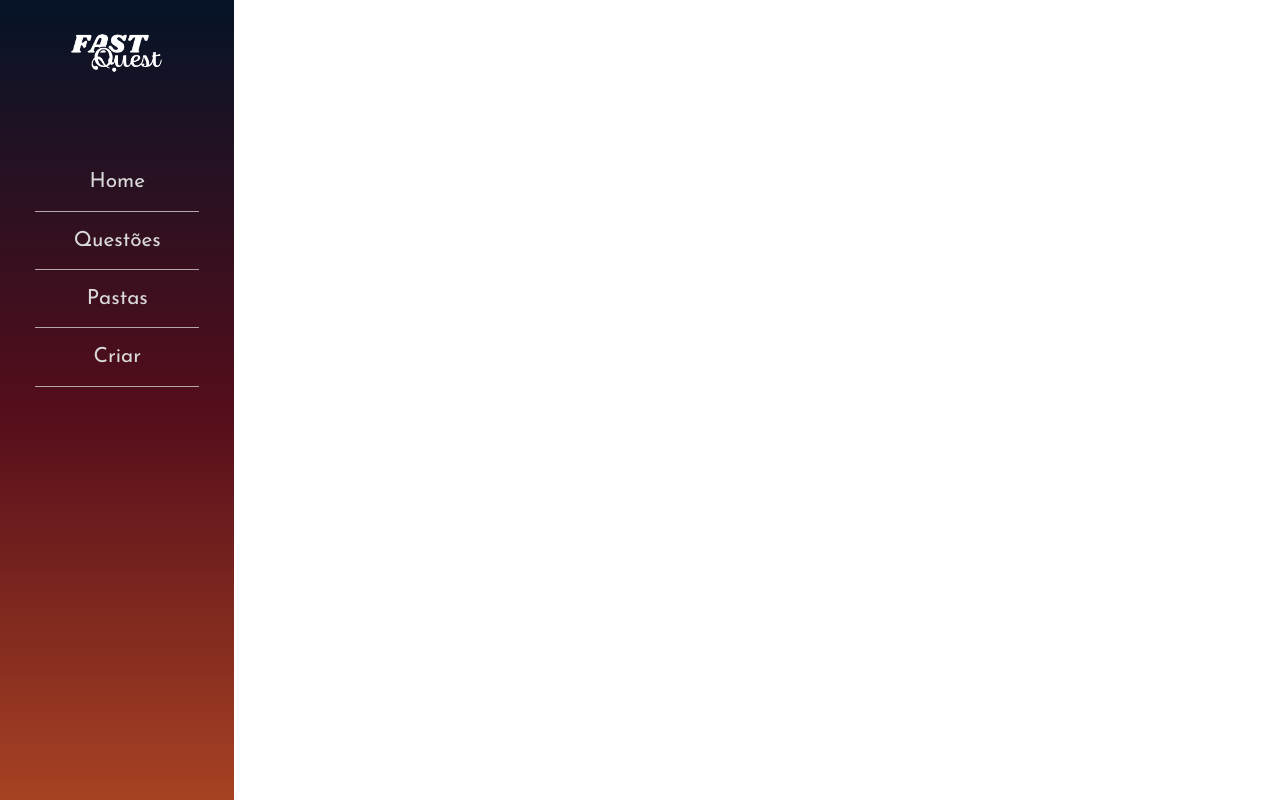
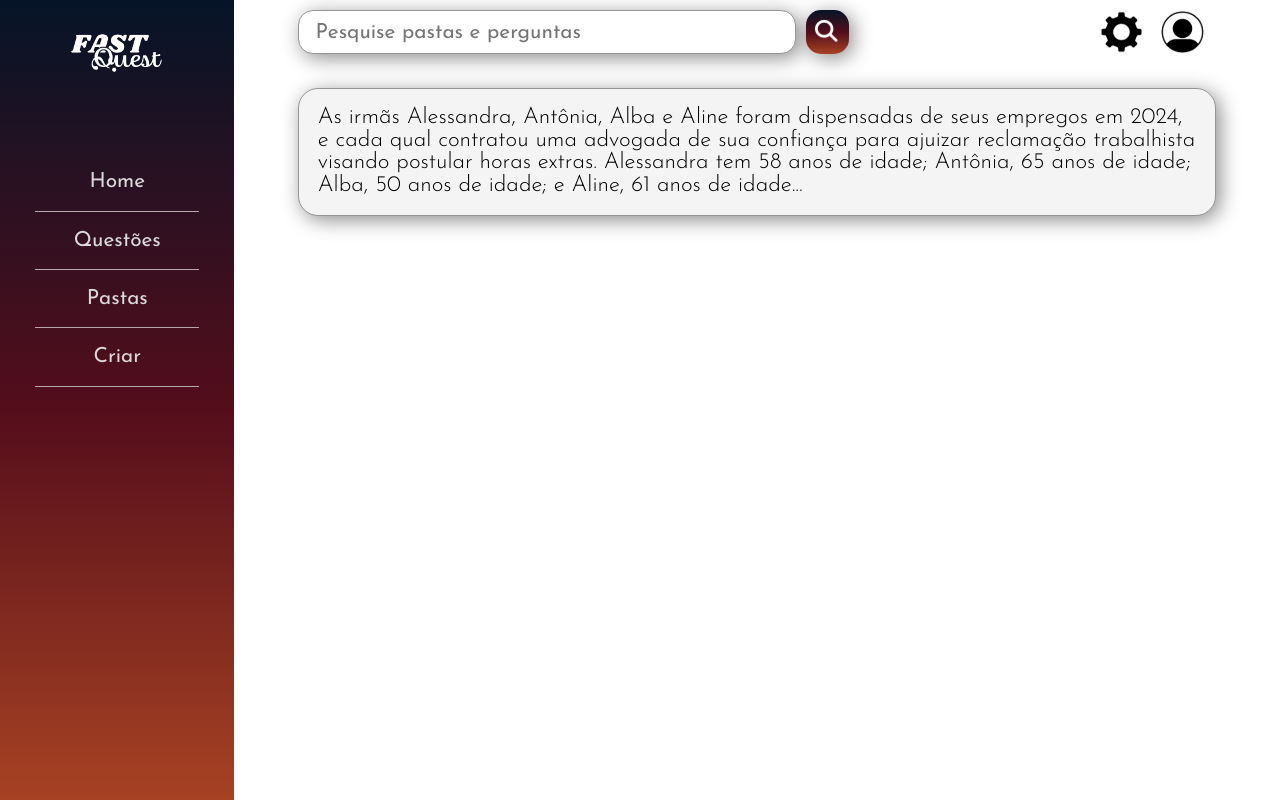
Before and after one commit to anthonypasssos/fastquest, a Vue app: page /search in a window 1280 px wide. Built offline with nearby package versions, Linux system fonts and the light colour scheme; the HTML template or start-up script is replaced by a standard one.

Commit message:
pagina de busca

```diff
--- a/src/assets/main.css
+++ b/src/assets/main.css
@@ -17,3 +17,11 @@
 li {
   list-style: none;
 }
+
+.classic-box {
+  background-color: #F4F4F4;
+  border: .5px solid #979494;
+  border-radius: 20px;
+  filter: drop-shadow(4px 4px 10px #8b8b8b);
+  padding: 2%;
+}
--- a/src/router/index.ts
+++ b/src/router/index.ts
@@ -9,14 +9,14 @@ const router = createRouter({
       name: 'home',
       component: HomeView,
     },
-    // {
-    //   path: '/about',
-    //   name: 'about',
-    //   // route level code-splitting
-    //   // this generates a separate chunk (About.[hash].js) for this route
-    //   // which is lazy-loaded when the route is visited.
-    //   component: () => import('../views/AboutView.vue'),
-    // },
+    {
+      path: '/search',
+      name: 'search',
+      // route level code-splitting
+      // this generates a separate chunk (About.[hash].js) for this route
+      // which is lazy-loaded when the route is visited.
+      component: () => import('../views/SearchView.vue'),
+    },
   ],
 })
 
--- /dev/null
+++ b/src/views/SearchView.vue
@@ -0,0 +1,32 @@
+<script setup lang="ts">
+import TheHeader from '@/components/TheHeader.vue';
+
+</script>
+
+<template>
+  <TheHeader />
+  <main>
+    <ul>
+      <li class="classic-box">As irmãs Alessandra, Antônia, Alba e Aline foram dispensadas de seus empregos em 2024, e cada qual contratou uma advogada de sua confiança para ajuizar reclamação trabalhista visando postular horas extras. Alessandra tem 58 anos de idade; Antônia, 65 anos de idade; Alba, 50 anos de idade; e Aline, 61 anos de idade...</li>
+    </ul>
+  </main>
+</template>
+
+<style scoped>
+main {
+  height: 92vh;
+  width: 100%;
+  padding: 3vh 0;
+}
+
+ul {
+  width: 100%;
+}
+
+ul li {
+  color: black;
+  font-size: 1.4rem;
+  font-weight: 300;
+  line-height: 1;
+}
+</style>
```
Also changed, not shown: src/views/QuestionView.vue (added).
